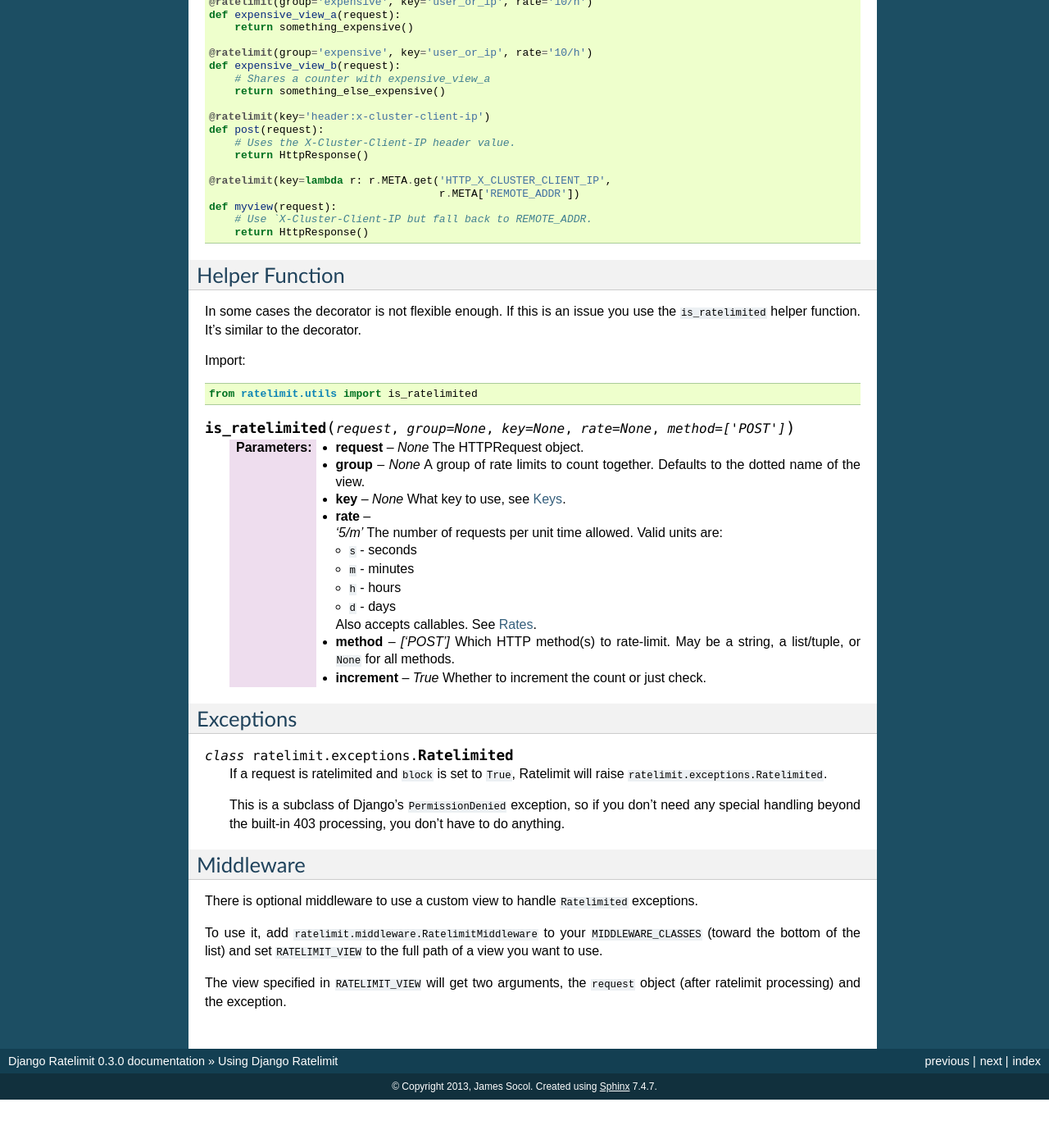
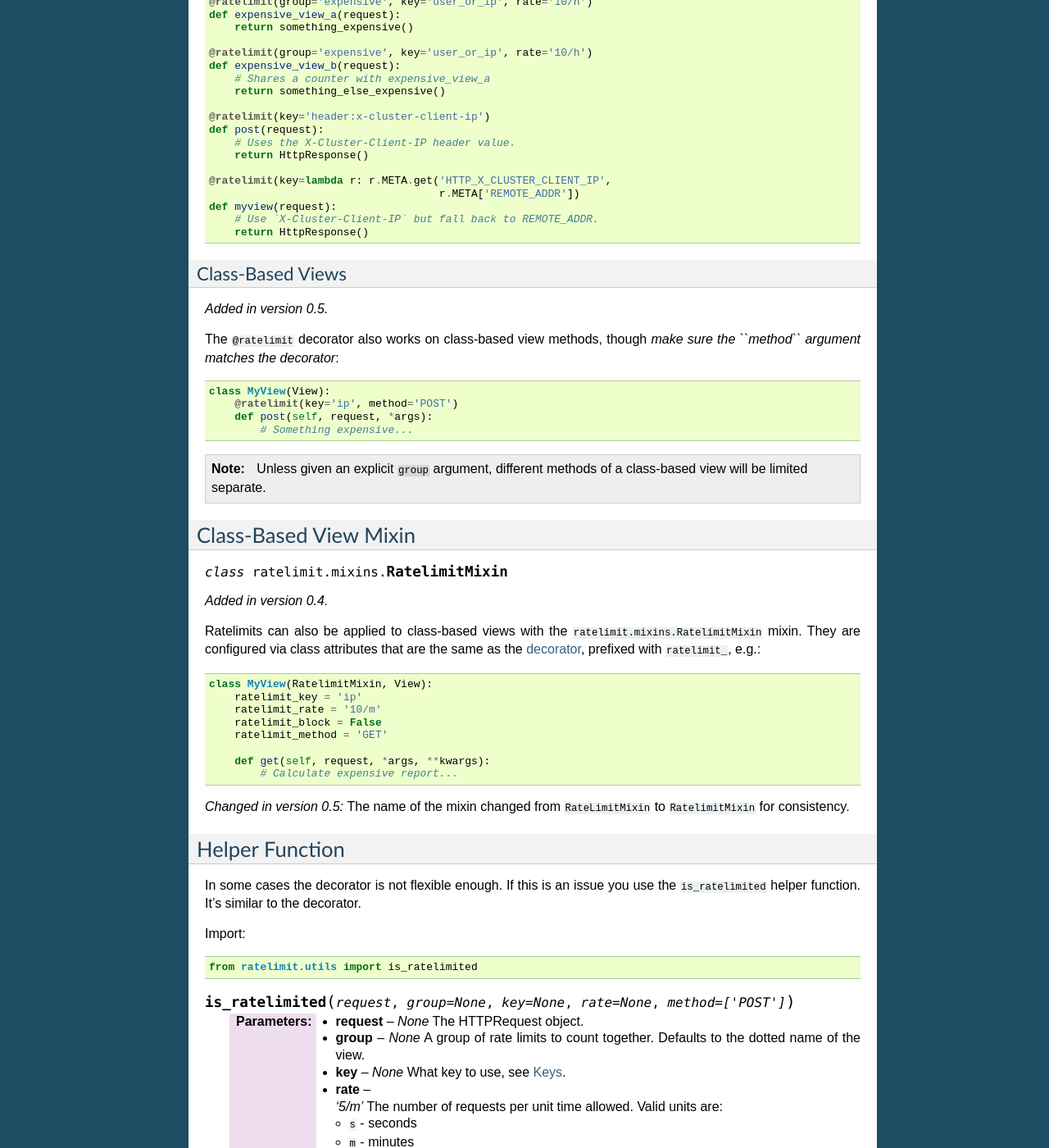
Before and after one commit to jsocol/django-ratelimit, a Sphinx documentation site: the page built from docs/usage.rst, in a window 1280 px wide and 1400 px high, scrolled down 1270 px. Shown: the whole window at 82% size. Built offline with Sphinx 7.4.7, drawn with Linux system fonts in a browser that asks for light colours; before the commit the page ends 2611 px from its top, so only the background shows below that; some of the changed text lies outside the part shown.

Commit message:
Update docs for CBV and method decorator.

```diff
--- a/docs/keys.rst
+++ b/docs/keys.rst
@@ -56,6 +56,10 @@ more on callables.
 Callable values
 ===============
 
+.. versionadded:: 0.3
+.. versionchanged:: 0.5
+   Added support for python path to callables.
+
 If the value of ``key=`` is a callable, or the path to a callable, that
 callable will be called with two arguments, the :ref:`group
 <usage-chapter>` and the ``request`` object. It should return a
--- a/docs/rates.rst
+++ b/docs/rates.rst
@@ -35,9 +35,10 @@ five minutes":
 Callables
 =========
 
+.. versionadded:: 0.5
+
 Rates can also be callables (or dotted paths to callables, which are
 assumed if there is no ``/`` in the value).
-
 
 Callables receive two values, the :ref:`group <usage-chapter>` and the
 ``request`` object. They should return a simple rate string, or a tuple
--- a/docs/usage.rst
+++ b/docs/usage.rst
@@ -4,6 +4,8 @@
 Using Django Ratelimit
 ======================
 
+
+.. _usage-decorator:
 
 Use as a decorator
 ==================
@@ -103,9 +105,57 @@ Examples::
     @ratelimit(key=lambda r: r.META.get('HTTP_X_CLUSTER_CLIENT_IP',
                                         r.META['REMOTE_ADDR'])
     def myview(request):
-        # Use `X-Cluster-Client-IP but fall back to REMOTE_ADDR.
+        # Use `X-Cluster-Client-IP` but fall back to REMOTE_ADDR.
         return HttpResponse()
 
+
+Class-Based Views
+-----------------
+
+.. versionadded:: 0.5
+
+The ``@ratelimit`` decorator also works on class-based view methods,
+though *make sure the ``method`` argument matches the decorator*::
+
+    class MyView(View):
+        @ratelimit(key='ip', method='POST')
+        def post(self, request, *args):
+            # Something expensive...
+
+.. note::
+   Unless given an explicit ``group`` argument, different methods of a
+   class-based view will be limited separate.
+
+
+.. _usage-mixin:
+
+Class-Based View Mixin
+======================
+
+.. py:class:: ratelimit.mixins.RatelimitMixin
+
+.. versionadded:: 0.4
+
+Ratelimits can also be applied to class-based views with the
+``ratelimit.mixins.RatelimitMixin`` mixin. They are configured via class
+attributes that are the same as the :ref:`decorator <usage-decorator>`,
+prefixed with ``ratelimit_``, e.g.::
+
+    class MyView(RatelimitMixin, View):
+        ratelimit_key = 'ip'
+        ratelimit_rate = '10/m'
+        ratelimit_block = False
+        ratelimit_method = 'GET'
+
+        def get(self, request, *args, **kwargs):
+            # Calculate expensive report...
+
+.. versionchanged:: 0.5
+   The name of the mixin changed from ``RateLimitMixin`` to
+   ``RatelimitMixin`` for consistency.
+
+
+.. _usage-helper:
 
 Helper Function
 ===============
```
Also changed, not shown: other parts of docs/usage.rst (+4 -0 lines).
